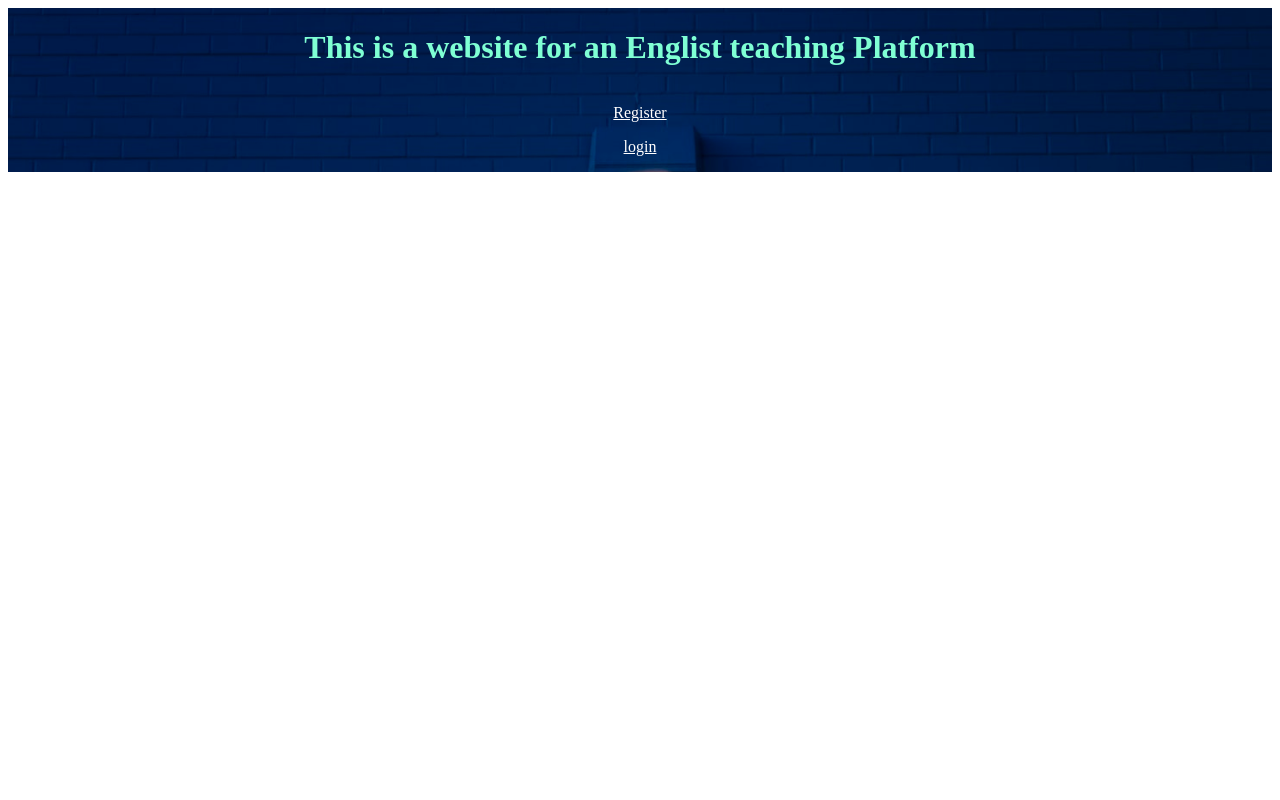
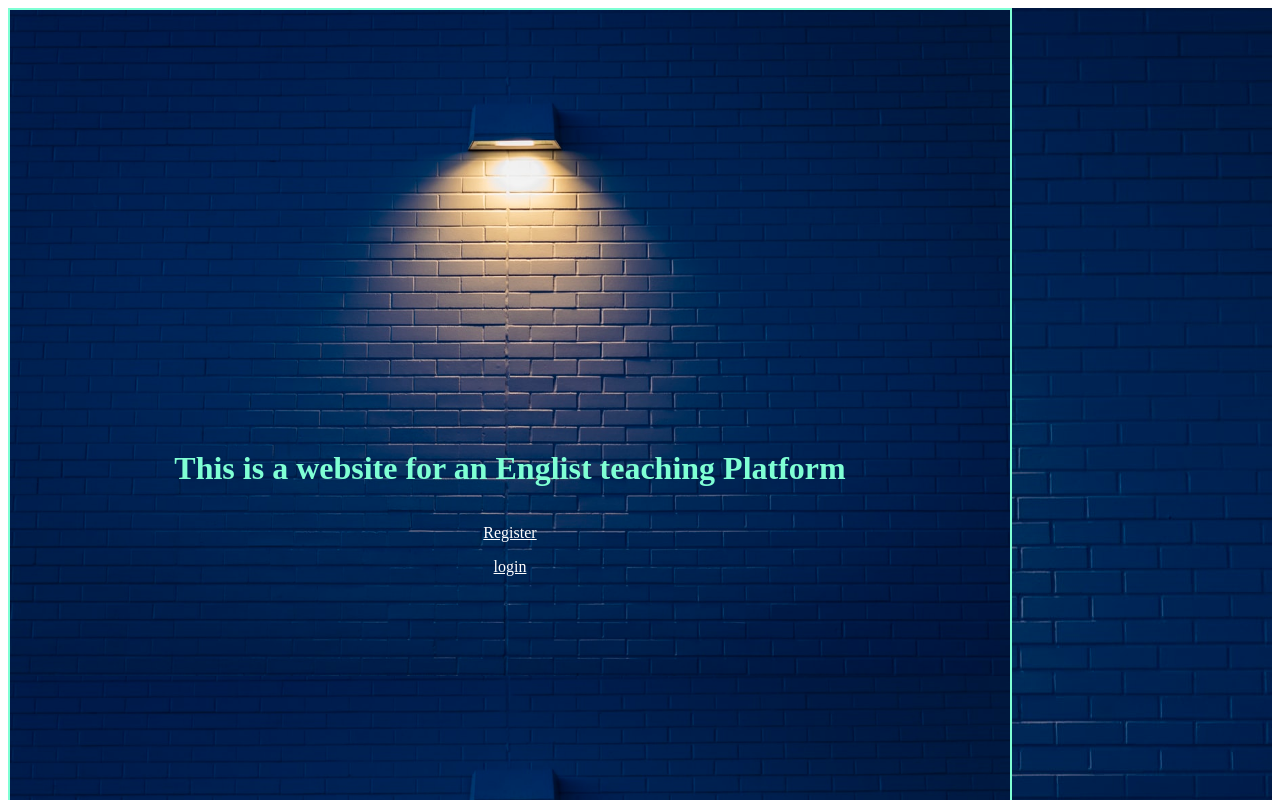
Before and after one commit to C4-MajdiNazzal/MERAKI_Academy_Project_4, a React (Create React App) app in the folder frontend/: page / in a window 1280 px wide. Shown: the top 800 px of the page. Built offline with nearby package versions, Linux system fonts and the light colour scheme.

Commit message:
css backgorund image

```diff
--- a/frontend/src/components/home.css
+++ b/frontend/src/components/home.css
@@ -7,7 +7,14 @@
   flex-direction: column;
   background: url("../photo-1553095066-5014bc7b7f2d.jpg");
   /* background: no-repeat center center fixed; */
-  background-size: cover;
+  background-size: contain;
+  width: 1000px;
+  height: 1000px;
+  border: 2px solid;
+  color: pink;
+  resize: both;
+  overflow: scroll;
+
   /* -moz-background-size: 1000px;
   -o-background-size: 1000px;
   background-size: 1000px; */
```
